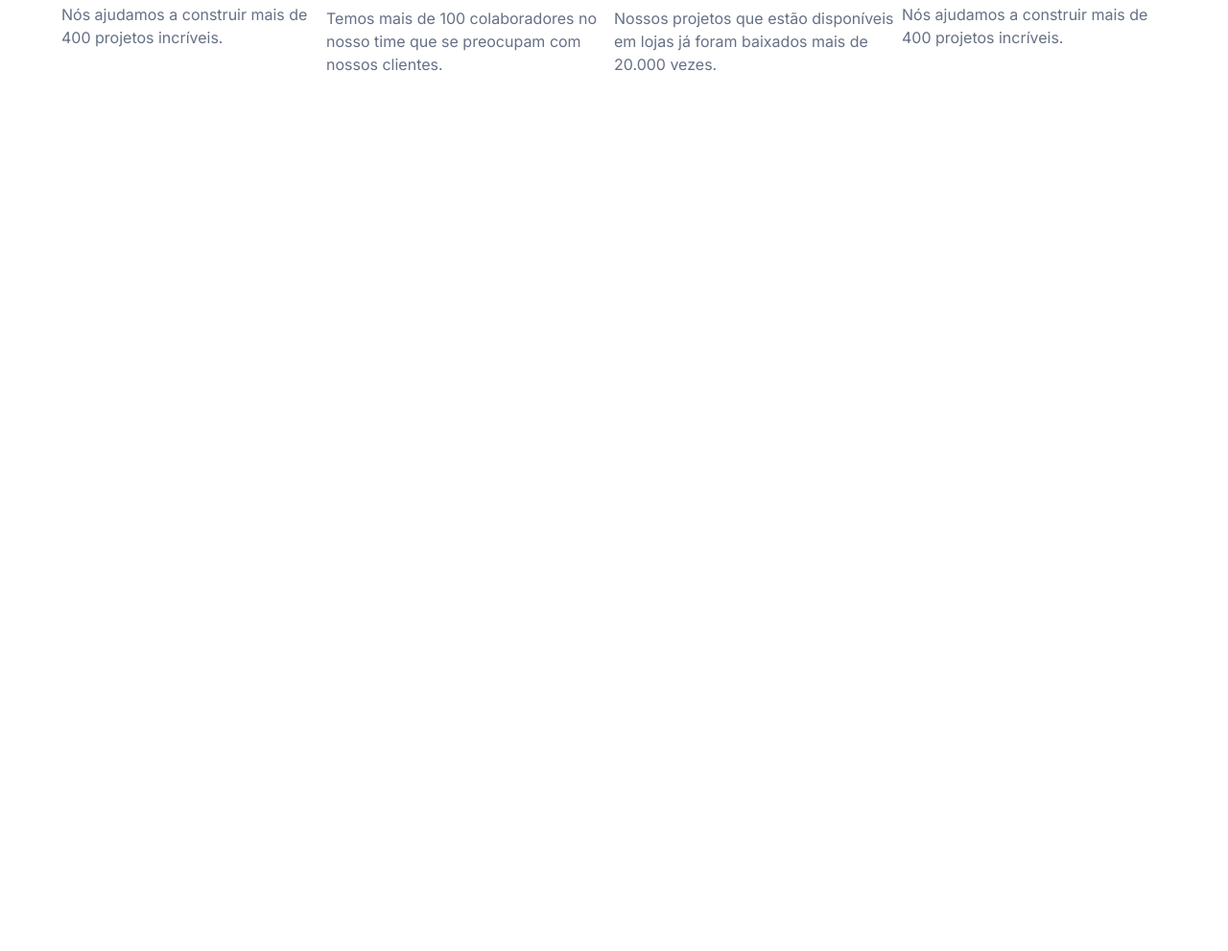
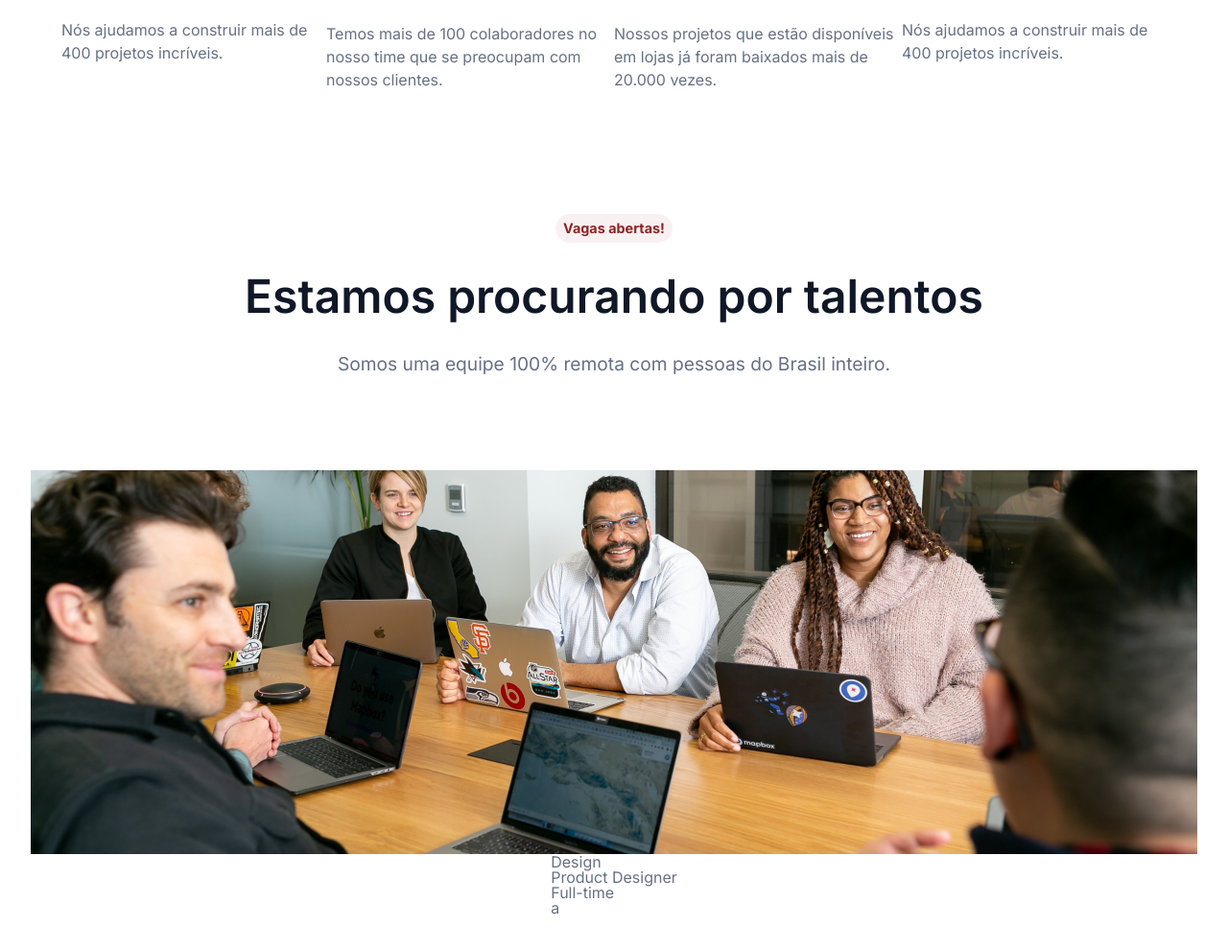
Before and after one commit to daniel-zambelli/OptimusTech, a plain HTML site: page index.html in a window 1280 px wide. Shown: the part 705-1696 px from the top of the page at 96% size. Before the commit the page ends 800 px from the top, so only its background shows below. Drawn offline with Linux system fonts and the light colour scheme.

Commit message:
vacancy part

```diff
--- a/index.html
+++ b/index.html
@@ -35,8 +35,8 @@
         <a href="#" class="link__cadastrar">Cadastrar</a>
       </div>
     </nav>
-    <section class="banner-top">
-      <p class="banner__about-us">Sobre nós</p>
+    <section class="banner-top-container">
+      <p class="pretitle-destaque">Sobre nós</p>
       <h1 class="banner__title">Por que somos diferentes?</h1>
       <p class="banner__description">
         Nós focamos nos detalhes de tudo que fazemos. Tudo para ajudar as
@@ -76,5 +76,27 @@
         </p>
       </div>
     </section>
+    <section class="vacancy-container">
+      <div class="vacancy-banner-container">
+        <p class="pretitle-destaque">Vagas abertas!</p>
+        <h2 class="banner__title">Estamos procurando por talentos</h2>
+        <p class="banner__description">
+          Somos uma equipe 100% remota com pessoas do Brasil inteiro.
+        </p>
+        <img
+          src="assets/foto-banner-reuniao.png"
+          alt="Foto Reuniao"
+          class="vacancy-banner-img"
+        />
+      </div>
+      <div class="vacancy-portfolio-container">
+        <h4 class="vacancy-portfolio-title">Design</h4>
+        <div class="vacancy-portfolio-announce">
+          <h5 class="announce-title">Product Designer</h5>
+          <p class="announce-text">Full-time</p>
+          <p class="announce-salary">a</p>
+        </div>
+      </div>
+    </section>
   </body>
 </html>
--- a/styles/navbar.css
+++ b/styles/navbar.css
@@ -33,7 +33,7 @@
   background-color: var(--secondary-font-color-cadastrar-btn-bg);
 }
 
-.banner-top {
+.banner-top-container {
   display: flex;
   flex-direction: column;
   justify-content: center;
@@ -42,10 +42,13 @@
   gap: 4rem;
 }
 
-.banner__about-us {
+.pretitle-destaque {
+  background-color: var(--bg-color-opinion-banner);
   font-size: 0.9rem;
   font-weight: 700;
   color: var(--secondary-font-color-cadastrar-btn-bg);
+  padding: 0.5rem 0.5rem;
+  border-radius: 1rem;
 }
 
 .banner__title {
--- a/styles/vacancy-banner.css
+++ b/styles/vacancy-banner.css
@@ -0,0 +1,19 @@
+.vacancy-container {
+  display: flex;
+  flex-direction: column;
+  align-items: center;
+  justify-content: center;
+  padding: 8rem 5rem 6rem;
+}
+
+.vacancy-banner-container {
+  display: flex;
+  flex-direction: column;
+  justify-content: center;
+  align-items: center;
+  gap: 2rem;
+}
+
+.vacancy-banner-img {
+  margin-top: 4rem;
+}
```
